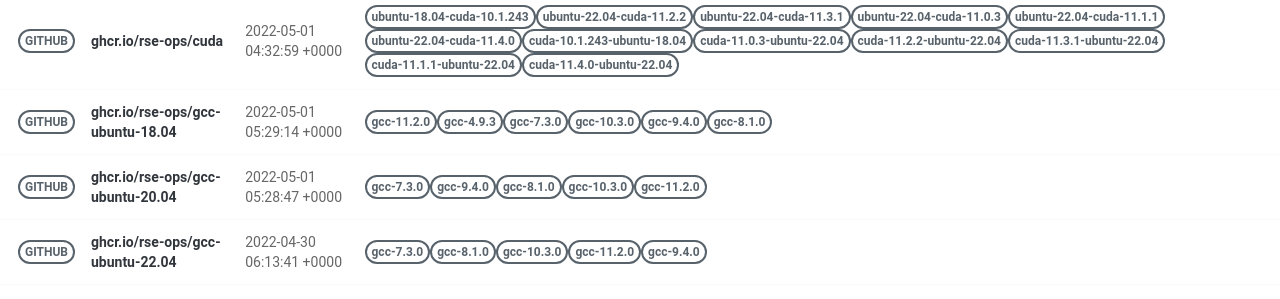
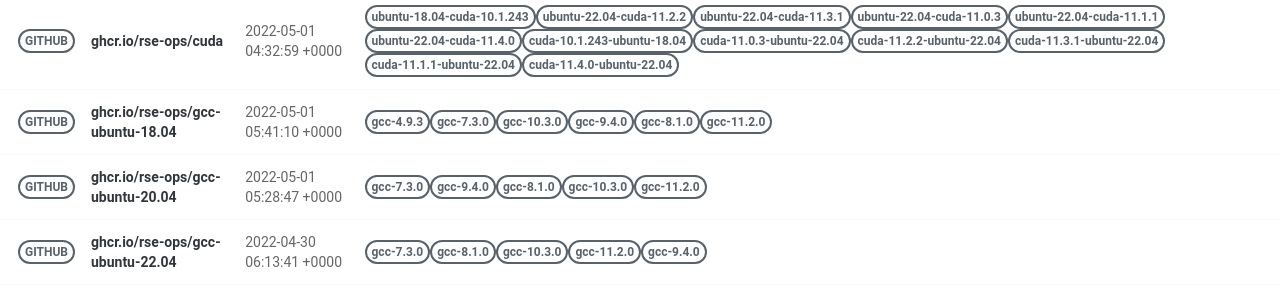
Before and after one commit to rse-ops/docker-images, a Jekyll site: the page built from pages/index.md, in a window 1280 px wide. Shown: the part 502-801 px from the top of the page. Built offline with Jekyll 4.4.1, drawn with Linux system fonts in a browser that asks for light colours; nearby versions of some CDN libraries.

Commit message:
Automated push to update library 2022-05-01

```diff
--- a/_library/ghcr.io-rse-ops-gcc-ubuntu-18.04.md
+++ b/_library/ghcr.io-rse-ops-gcc-ubuntu-18.04.md
@@ -1,14 +1,11 @@
 ---
 layout: container
 name: ghcr.io/rse-ops/gcc-ubuntu-18.04
-updated_at: 2022-05-01 05:29:14.182857
+updated_at: 2022-05-01 05:41:10.655046
 
 
 container_url: https://github.com/orgs/rse-ops/packages/container/package/gcc-ubuntu-18.04
 versions:
- - tag: gcc-11.2.0
-   dockerfile: https://github.com/rse-ops/docker-images/blob/main/ubuntu/gcc/Dockerfile
-   manifest: https://crane.ggcr.dev/manifest/ghcr.io/rse-ops/gcc-ubuntu-18.04:gcc-11.2.0
  - tag: gcc-4.9.3
    dockerfile: https://github.com/rse-ops/docker-images/blob/main/ubuntu/gcc/Dockerfile
    manifest: https://crane.ggcr.dev/manifest/ghcr.io/rse-ops/gcc-ubuntu-18.04:gcc-4.9.3
```
Also changed, not shown: other parts of _library/ghcr.io-rse-ops-gcc-ubuntu-18.04.md (+3 -0 lines).
